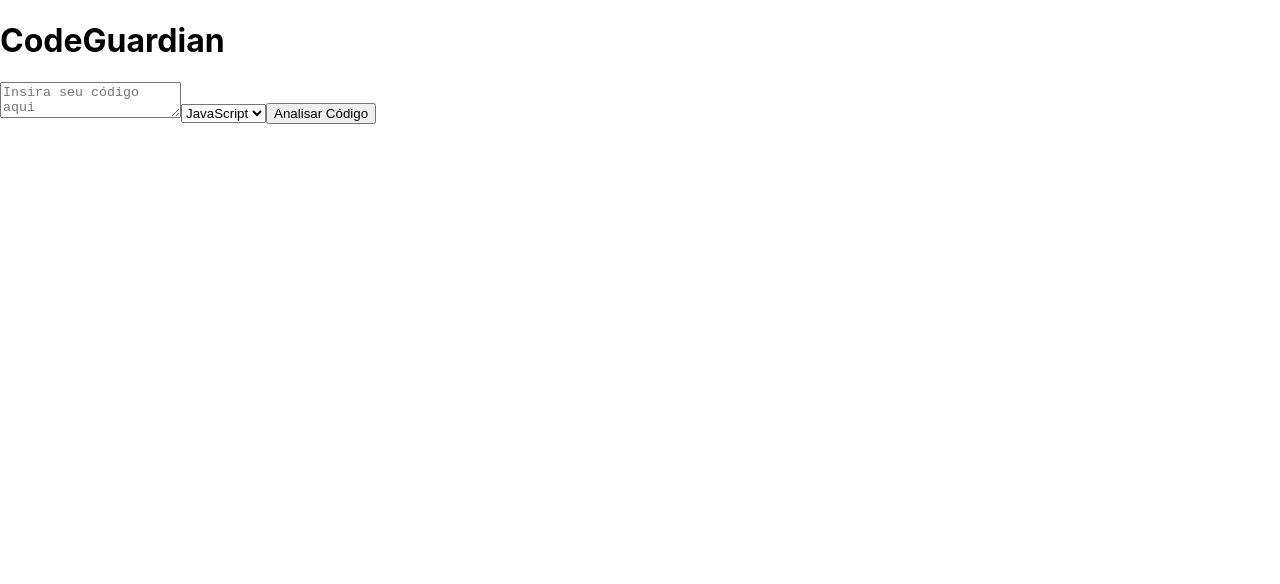
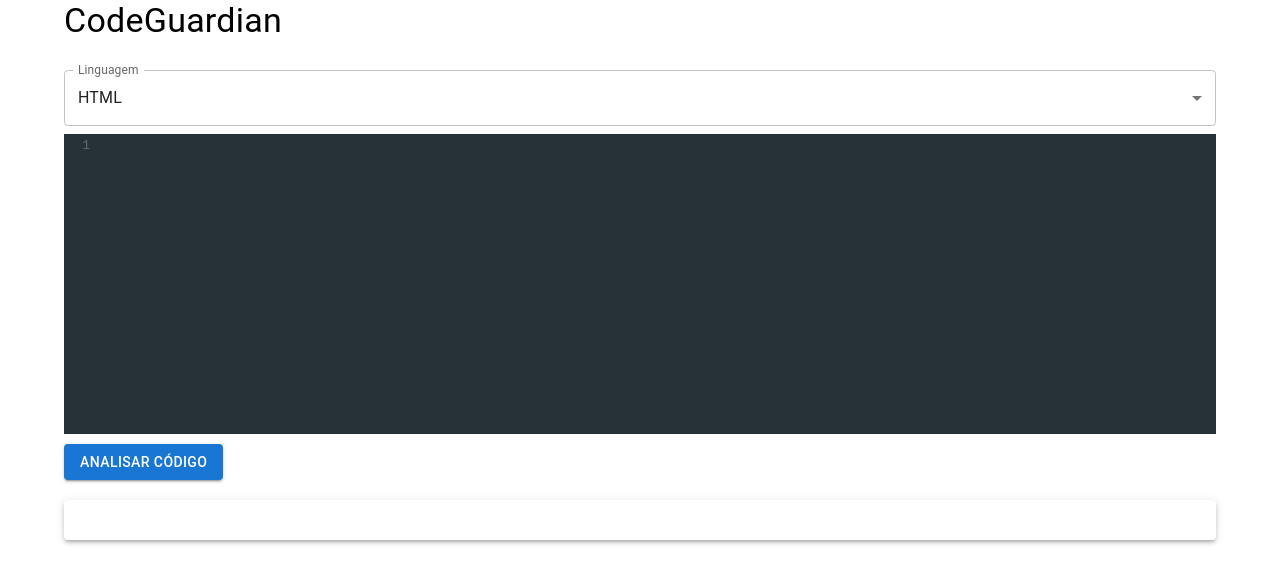
Before and after one commit to anselmotadeu/codeguardian-ui, a React (Create React App) app: page / in a window 1280 px wide. Shown: the top 584 px of the page. Built offline with nearby package versions, Linux system fonts and the light colour scheme.

Commit message:
💄 feat: adicionar editor com CodeMirror e melhorar exibição de erros e sugestões

```diff
--- a/package.json
+++ b/package.json
@@ -3,11 +3,17 @@
   "version": "0.1.0",
   "private": true,
   "dependencies": {
+    "@emotion/react": "^11.13.3",
+    "@emotion/styled": "^11.13.0",
+    "@mui/material": "^6.1.6",
     "@testing-library/jest-dom": "^5.17.0",
     "@testing-library/react": "^13.4.0",
     "@testing-library/user-event": "^13.5.0",
+    "@uiw/react-codemirror": "^4.23.6",
     "axios": "^1.7.7",
+    "codemirror": "^5.65.18",
     "react": "^18.3.1",
+    "react-codemirror2": "^8.0.0",
     "react-dom": "^18.3.1",
     "react-scripts": "5.0.1",
     "web-vitals": "^2.1.4"
--- a/src/App.css
+++ b/src/App.css
@@ -1,19 +1,15 @@
-body {
-  font-family: Arial, sans-serif;
-  margin: 0;
+/* Certifique-se de que não há estilos conflitantes ou duplicados */
+.container {
   padding: 20px;
+}
+
+button {
+  margin-top: 10px;
 }
 
 textarea {
   width: 100%;
   height: 150px;
-  margin-top: 10px;
-}
-
-select, button {
-  margin-top: 10px;
-  padding: 10px;
-  font-size: 16px;
 }
 
 pre {
@@ -21,3 +17,13 @@ pre {
   padding: 20px;
   margin-top: 10px;
 }
+
+.success-message {
+  color: green;
+  font-weight: bold;
+}
+
+.error-message {
+  color: red;
+  font-weight: bold;
+}
--- a/src/App.js
+++ b/src/App.js
@@ -1,37 +1,64 @@
 import React, { useState } from 'react';
 import axios from 'axios';
+import { Container, Button, Typography, Paper, MenuItem, TextField } from '@mui/material';
+import { Controlled as CodeMirror } from 'react-codemirror2';
+import 'codemirror/lib/codemirror.css';
+import 'codemirror/theme/material.css';
+import 'codemirror/mode/xml/xml';
+import 'codemirror/mode/javascript/javascript';
+import 'codemirror/mode/python/python';
+import 'codemirror/mode/css/css';
+import './App.css';
 
 function App() {
   const [code, setCode] = useState('');
-  const [language, setLanguage] = useState('js');
+  const [language, setLanguage] = useState('html');
   const [result, setResult] = useState('');
 
   const analyzeCode = async () => {
     try {
       const response = await axios.post('http://localhost:3000/analyze', { code, language });
-      setResult(response.data.analysis);
+      setResult(response.data.analysis || 'Nenhum resultado de análise disponível.');
     } catch (error) {
-      console.error(error);
+      console.error('Erro ao Analisar Código:', error);
+      alert('Ocorreu um erro ao analisar o código. Verifique o console para mais detalhes.');
     }
   };
 
   return (
-    <div>
-      <h1>CodeGuardian</h1>
-      <textarea
+    <Container>
+      <Typography variant="h4" gutterBottom>CodeGuardian</Typography>
+      <TextField
+        select
+        label="Linguagem"
+        value={language}
+        onChange={(e) => setLanguage(e.target.value)}
+        fullWidth
+        margin="normal"
+      >
+        <MenuItem value="javascript">JavaScript</MenuItem>
+        <MenuItem value="python">Python</MenuItem>
+        <MenuItem value="html">HTML</MenuItem>
+        <MenuItem value="css">CSS</MenuItem>
+      </TextField>
+      <CodeMirror
         value={code}
-        onChange={(e) => setCode(e.target.value)}
-        placeholder="Insira seu código aqui"
+        options={{
+          mode: language,
+          theme: 'material',
+          lineNumbers: true
+        }}
+        onBeforeChange={(editor, data, value) => {
+          setCode(value);
+        }}
       />
-      <select value={language} onChange={(e) => setLanguage(e.target.value)}>
-        <option value="js">JavaScript</option>
-        <option value="python">Python</option>
-        <option value="html">HTML</option>
-        <option value="css">CSS</option>
-      </select>
-      <button onClick={analyzeCode}>Analisar Código</button>
-      <pre>{result}</pre>
-    </div>
+      <Button variant="contained" color="primary" onClick={analyzeCode} style={{ marginTop: '10px' }}>
+        Analisar Código
+      </Button>
+      <Paper elevation={3} style={{ whiteSpace: 'pre-wrap', marginTop: '20px', padding: '20px' }}>
+        <div dangerouslySetInnerHTML={{ __html: result }} />
+      </Paper>
+    </Container>
   );
 }
 
--- a/src/index.js
+++ b/src/index.js
@@ -1,17 +1,11 @@
 import React from 'react';
-import ReactDOM from 'react-dom/client';
+import ReactDOM from 'react-dom';
+import App from './App';
 import './index.css';
-import App from './App';
-import reportWebVitals from './reportWebVitals';
 
-const root = ReactDOM.createRoot(document.getElementById('root'));
-root.render(
+ReactDOM.render(
   <React.StrictMode>
     <App />
-  </React.StrictMode>
+  </React.StrictMode>,
+  document.getElementById('root')
 );
-
-// If you want to start measuring performance in your app, pass a function
-// to log results (for example: reportWebVitals(console.log))
-// or send to an analytics endpoint. Learn more: https://bit.ly/CRA-vitals
-reportWebVitals();
```
Also changed, not shown: 1 other file (tests, documents, lock files or other folders).
